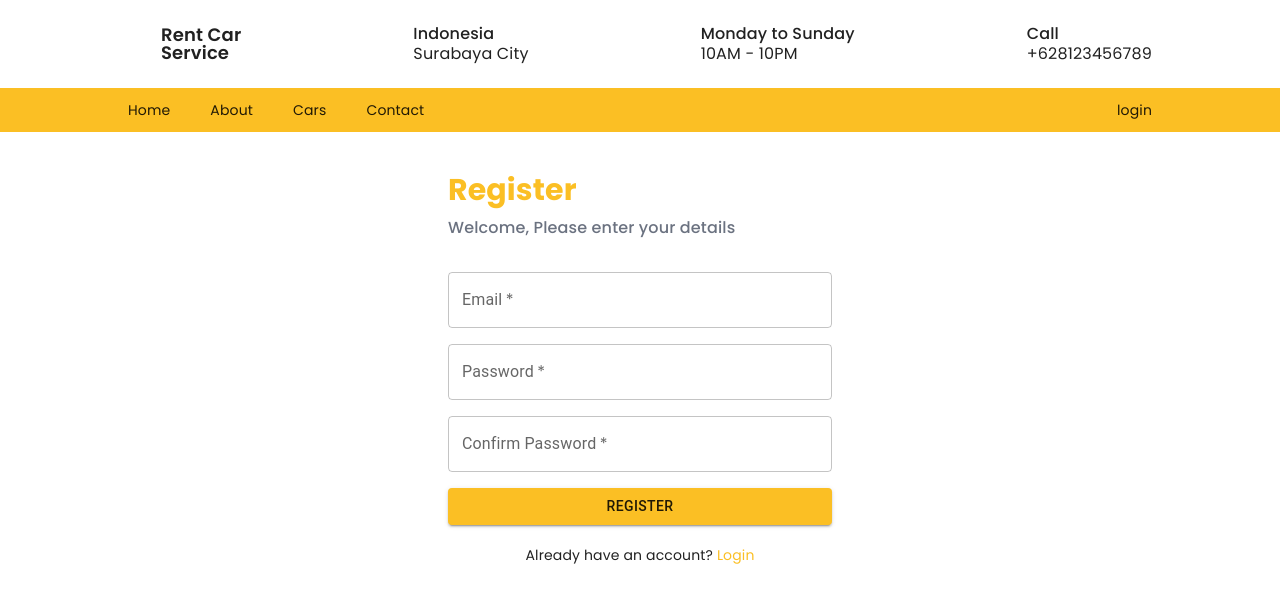
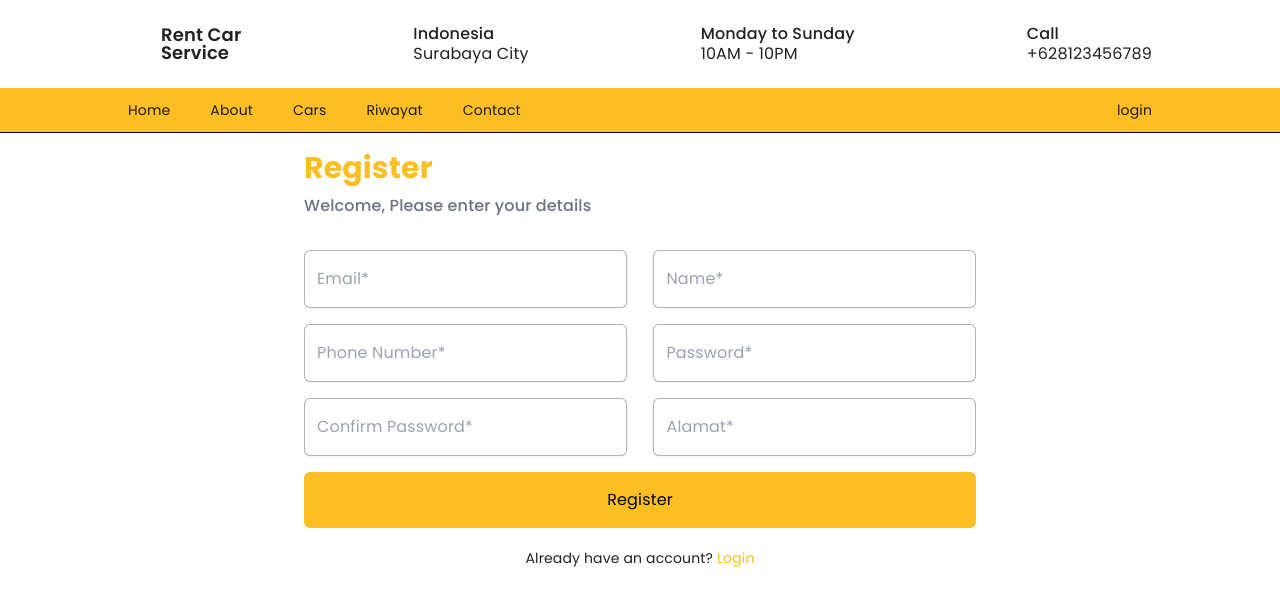
Before and after one commit to aldogerard/rent-car-uas, a React (Vite) app: page /register in a window 1280 px wide. Shown: the top 606 px of the page. Built offline with nearby package versions, Linux system fonts and the light colour scheme; some icons are missing.

Commit message:
add login & register

```diff
--- a/package.json
+++ b/package.json
@@ -13,6 +13,7 @@
     "@emotion/react": "^11.11.1",
     "@emotion/styled": "^11.11.0",
     "@mui/material": "^5.13.7",
+    "axios": "^1.4.0",
     "prettier": "^3.0.0",
     "prettier-plugin-tailwindcss": "^0.3.0",
     "react": "^18.2.0",
--- a/src/App.jsx
+++ b/src/App.jsx
@@ -9,6 +9,8 @@ import AboutPage from "./pages/AboutPage";
 import LoginPage from "./pages/LoginPage";
 import RegisterPage from "./pages/RegisterPage";
 
+import { AuthProtected } from "./utils/authProtected";
+
 const App = () => {
   return (
     <>
@@ -18,8 +20,11 @@ const App = () => {
           <Routes>
             <Route path="/" element={<HomePage />} />
             <Route path="/about" element={<AboutPage />} />
-            <Route path="/login" element={<LoginPage />} />
-            <Route path="/register" element={<RegisterPage />} />
+
+            <Route element={<AuthProtected />}>
+              <Route path="/login" element={<LoginPage />} />
+              <Route path="/register" element={<RegisterPage />} />
+            </Route>
           </Routes>
         </Router>
       </CssBaseline>
--- a/src/components/Fragments/FormLogin/index.jsx
+++ b/src/components/Fragments/FormLogin/index.jsx
@@ -1,37 +1,76 @@
+import axios from "axios";
 import React from "react";
-import { TextField, Button } from "@mui/material";
-
-import { createTheme, ThemeProvider } from "@mui/material/styles";
-import { Link } from "react-router-dom";
-
-import { FaCarRear, FaEarthAmericas, FaClock, FaUserLarge } from "react-icons/fa6";
+import { Navigate } from "react-router-dom";
 
 const index = () => {
-  const theme = createTheme({
-    palette: {
-      primary: {
-        main: "#FBBF24",
-      },
-    },
-  });
+  const [datas, setDatas] = React.useState({});
+  const [message, setMessage] = React.useState("");
+  const [status, setStatus] = React.useState("");
 
-  const handleSubmit = (e) => {
+  const handleSubmit = async (e) => {
     e.preventDefault();
+    try {
+      const post = await axios.post("https://api-rent-car.vercel.app/login", datas);
+      const response = post.data;
 
-    console.log(e.target.email.value);
-    console.log(e.target.password.value);
+      console.log(response);
+
+      if (response.status == 200) {
+        window.location.href = "/";
+      }
+
+      setMessage(response.message);
+      setStatus(response.status);
+
+      if (response.status != 200) return;
+
+      sessionStorage.setItem("auth", JSON.stringify(response.data));
+
+      // sessionStorage.setItem("id", response.data.id);
+      // sessionStorage.setItem("token", response.data.token);
+      // sessionStorage.setItem("role", response.data.role);
+      // sessionStorage.setItem("email", response.data.email);
+
+      setTimeout(() => {
+        setMessage("");
+        setStatus("");
+      }, 5000);
+
+      e.target.reset();
+    } catch (error) {
+      alert(error);
+    }
   };
 
   return (
     <>
       <form onSubmit={handleSubmit} className="flex flex-col gap-4">
-        <TextField id="email" label="Email" variant="outlined" type="email" className="w-full" required />
-        <TextField id="password" label="Password" variant="outlined" type="password" className="w-full" required />
-        <ThemeProvider theme={theme}>
-          <Button variant="contained" color="primary" type="submit">
-            Login
-          </Button>
-        </ThemeProvider>
+        <div className={` transition-all duration-500 w-full py-3 text-center text-black rounded-md ${message === "" ? "hidden" : "block"} ${status == 400 ? "bg-red-200" : "bg-green-200"} `} type="submit">
+          {message}
+        </div>
+        <input
+          type="email"
+          id="email"
+          name="email"
+          required
+          placeholder="Email*"
+          className="w-full placeholder:text-base px-3 py-4 focus:outline-none shadow-sm border border-black/30 rounded-md text-base"
+          autoComplete="off"
+          onChange={(e) => setDatas({ ...datas, email: e.target.value })}
+        />
+        <input
+          id="password"
+          name="password"
+          required
+          placeholder="Password*"
+          className="w-full placeholder:text-base px-3 py-4 focus:outline-none shadow-sm border border-black/30 rounded-md text-base"
+          autoComplete="off"
+          type="password"
+          onChange={(e) => setDatas({ ...datas, password: e.target.value })}
+        />
+        <button className="bg-primary w-full py-4 text-center text-black rounded-md transition-all duration-150 focus:bg-amber-500" type="submit">
+          Login
+        </button>
       </form>
     </>
   );
--- a/src/components/Fragments/FormRegister/index.jsx
+++ b/src/components/Fragments/FormRegister/index.jsx
@@ -1,37 +1,101 @@
 import React from "react";
-import { TextField, Button } from "@mui/material";
-
-import { createTheme, ThemeProvider } from "@mui/material/styles";
-import { Link } from "react-router-dom";
+import { TextField, Button, Hidden } from "@mui/material";
+import axios from "axios";
 
 const index = () => {
-  const theme = createTheme({
-    palette: {
-      primary: {
-        main: "#FBBF24",
-      },
-    },
-  });
+  const [datas, setDatas] = React.useState({});
+  const [message, setMessage] = React.useState("");
+  const [status, setStatus] = React.useState("");
 
-  const handleSubmit = (e) => {
+  const handleSubmit = async (e) => {
     e.preventDefault();
 
-    console.log(e.target.email.value);
-    console.log(e.target.password.value);
-    console.log(e.target.confirmPassword.value);
+    try {
+      const post = await axios.post("https://api-rent-car.vercel.app/users", datas);
+      const response = post.data;
+      setMessage(response.message);
+      setStatus(response.status);
+      setTimeout(() => {
+        setMessage("");
+        setStatus("");
+      }, 5000);
+    } catch (error) {
+      alert(error);
+    }
+    e.target.reset();
   };
 
   return (
     <>
-      <form onSubmit={handleSubmit} className="flex flex-col gap-4">
-        <TextField id="email" label="Email" variant="outlined" className="w-full" required type="email" />
-        <TextField id="password" label="Password" type="password" variant="outlined" className="w-full" required />
-        <TextField id="confirmPassword" label="Confirm Password" type="password" variant="outlined" className="w-full" required />
-        <ThemeProvider theme={theme}>
-          <Button variant="contained" color="primary" type="submit">
-            Register
-          </Button>
-        </ThemeProvider>
+      <form onSubmit={handleSubmit} className="flex flex-col flex-wrap md:flex-row gap-4 justify-between">
+        <div className={` transition-all duration-500 w-full py-3 text-center text-black rounded-md ${message === "" ? "hidden" : "block"} ${status == 400 ? "bg-red-200" : "bg-green-200"} `} type="submit">
+          {message}
+        </div>
+        <input
+          type="email"
+          id="email"
+          name="email"
+          required
+          placeholder="Email*"
+          className="w-full md:w-[48%] placeholder:text-base px-3 py-4 focus:outline-none shadow-sm border border-black/30 rounded-md text-base"
+          autoComplete="off"
+          onChange={(e) => setDatas({ ...datas, email: e.target.value })}
+        />
+        <input
+          type="text"
+          id="Name"
+          name="Name"
+          required
+          placeholder="Name*"
+          className="w-full md:w-[48%] placeholder:text-base px-3 py-4 focus:outline-none shadow-sm border border-black/30 rounded-md text-base"
+          autoComplete="off"
+          onChange={(e) => setDatas({ ...datas, nama: e.target.value })}
+        />
+        <input
+          type="text"
+          id="number"
+          name="number"
+          required
+          placeholder="Phone Number*"
+          className="w-full md:w-[48%] placeholder:text-base px-3 py-4 focus:outline-none shadow-sm border border-black/30 rounded-md text-base"
+          autoComplete="off"
+          onChange={(e) => setDatas({ ...datas, nomor: e.target.value })}
+        />
+        <input
+          type="password"
+          id="password"
+          name="password"
+          required
+          placeholder="Password*"
+          className="w-full md:w-[48%] placeholder:text-base px-3 py-4 focus:outline-none shadow-sm border border-black/30 rounded-md text-base"
+          autoComplete="off"
+          onChange={(e) => setDatas({ ...datas, password: e.target.value })}
+        />
+        <input
+          type="password"
+          id="confirmPassword"
+          name="confirmPassword"
+          required
+          placeholder="Confirm Password*"
+          className="w-full md:w-[48%] placeholder:text-base px-3 py-4 focus:outline-none shadow-sm border border-black/30 rounded-md text-base"
+          autoComplete="off"
+          onChange={(e) => setDatas({ ...datas, confirmPassword: e.target.value })}
+        />
+
+        <input
+          type="text"
+          id="alamat"
+          name="alamat"
+          required
+          maxLength={80}
+          placeholder="Alamat*"
+          className="w-full md:w-[48%] placeholder:text-base px-3 py-4 focus:outline-none shadow-sm border border-black/30 rounded-md text-base resize-none"
+          autoComplete="off"
+          onChange={(e) => setDatas({ ...datas, alamat: e.target.value })}
+        />
+        <button className="bg-primary w-full py-4 text-center text-black rounded-md" type="submit">
+          Register
+        </button>
       </form>
     </>
   );
--- a/src/components/Fragments/NavigationBar/index.jsx
+++ b/src/components/Fragments/NavigationBar/index.jsx
@@ -1,79 +1,118 @@
 import React, { useEffect } from "react";
 
-import { FaCarRear, FaEarthAmericas, FaClock, FaUserLarge, FaPhone } from "react-icons/fa6";
+import { FaCarRear, FaEarthAmericas, FaClock, FaUserLarge, FaPhone, FaBars } from "react-icons/fa6";
+import { IoMenuSharp } from "react-icons/io5";
 
 import { Link } from "react-router-dom";
 
 const index = () => {
-  const [username, setUsername] = React.useState("aldogerard@gmail.com");
+  const [datas, setDatas] = React.useState(JSON.parse(sessionStorage.getItem("auth")) || "");
+  const [isOpen, setIsOpen] = React.useState(false);
 
   useEffect(() => {
-    if (import.meta.env.VITE_REACT_APP_TOKEN === sessionStorage.getItem("token")) return setUsername(sessionStorage.getItem("username"));
-    return setUsername("");
-  }, []);
+    setDatas(JSON.parse(sessionStorage.getItem("auth")));
+    if (import.meta.env.VITE_REACT_APP_TOKEN === datas.token) return setDatas(JSON.parse(sessionStorage.getItem("auth")));
+    // if (import.meta.env.VITE_REACT_APP_TOKEN === sessionStorage.getItem("token")) return setemail(sessionStorage.getItem("email"));
+    return setDatas("");
+  }, [sessionStorage.getItem("auth")]);
+
+  const logout = () => {
+    const confirm = window.confirm("Are you sure you want to logout?");
+    if (!confirm) return;
+
+    sessionStorage.clear();
+
+    // sessionStorage.removeItem("token");
+    // sessionStorage.removeItem("id");
+    // sessionStorage.removeItem("role");
+    // sessionStorage.removeItem("email");
+
+    window.location.reload(true);
+  };
+
   return (
     <>
-      <header className="w-full bg-white z-[99999px] relative ">
-        <div className="container flex justify-between py-6">
+      <header className="w-full bg-white z-[99999px] fixed border-b border-black">
+        <div className="hidden container md:flex justify-between py-6">
           <div className="flex flex-row jc-center items-center gap-2">
             <FaCarRear size={25} />
-            <h1 className="leading-none font-semibold  text-lg">
+            <h1 className="lg:leading-none font-semibold text-sm lg:text-lg">
               Rent Car <br /> Service
             </h1>
           </div>
           <div className="flex flex-row jc-center items-center gap-2">
             <FaEarthAmericas size={25} />
             <div>
-              <h1 className="leading-tight font-medium">Indonesia</h1>
-              <h3 className="leading-tight font-normal">Surabaya City</h3>
+              <h1 className="lg:leading-tight font-medium text-sm lg:text-base">Indonesia</h1>
+              <h3 className="lg:leading-tight font-normal text-sm lg:text-base">Surabaya City</h3>
             </div>
           </div>
           <div className="flex flex-row jc-center items-center gap-2">
             <FaClock size={25} />
             <div>
-              <h1 className="leading-tight font-medium">Monday to Sunday</h1>
-              <h3 className="leading-tight font-normal">10AM - 10PM</h3>
+              <h1 className="lg:leading-tight font-medium text-sm lg:text-base">Monday to Sunday</h1>
+              <h3 className="lg:leading-tight font-normal text-sm lg:text-base">10AM - 10PM</h3>
             </div>
           </div>
           <div className="flex flex-row jc-center items-center gap-2">
             <FaPhone size={25} />
             <div>
-              <h1 className="leading-tight font-medium">Call</h1>
-              <h3 className="leading-tight font-normal">+628123456789</h3>
+              <h1 className="lg:leading-tight font-medium text-sm lg:text-base">Call</h1>
+              <h3 className="lg:leading-tight font-normal text-sm lg:text-base">+628123456789</h3>
             </div>
           </div>
         </div>
-        <nav className="bg-primary">
-          <div className="container flex flex-row justify-between">
-            <ul className="flex flex-row gap-10 py-3 text-sm">
-              <li>
+        <div className=" bg-primary">
+          <nav className=" py-4 lg:py-3 container px-4 md:px-0 z-50 flex flex-row justify-between">
+            <ul
+              className={`justify-between absolute lg:flex z-[1500px] transition-all lg:px-0 bg-primary translate-y-8 lg:translate-y-0 w-full lg:w-0 flex-col lg:relative lg:flex-row gap-10 lg:h-full h-screen py-3 lg:py-0 text-lg lg:text-sm duration-500 text-center lg:translate-x-0 lg:opacity-100 ${
+                isOpen ? "opacity-100 translate-x-[-22%]" : "opacity-0 translate-x-[-120%]"
+              }`}
+            >
+              <li className="py-6 pt-[25%] md:pt-[10%]  lg:py-0 lg:pt-0">
                 <Link to="/">Home</Link>
               </li>
-              <li>
+              <li className="py-6 lg:py-0 lg:pt-0">
                 <Link to="/about">About</Link>
               </li>
-              <li>
+              <li className="py-6 lg:py-0 lg:pt-0">
                 <Link to="/about">Cars</Link>
               </li>
-              <li>
+              <li className="py-6 lg:py-0 lg:pt-0">
+                <Link to="/about">Riwayat</Link>
+              </li>
+              <li className="py-6 lg:py-0 lg:pt-0">
                 <Link to="/about">Contact</Link>
               </li>
             </ul>
+
+            <div className="lg:hidden cursor-pointer" onClick={() => setIsOpen(!isOpen)}>
+              <IoMenuSharp size={30} />
+            </div>
+
             <div className="flex flex-row jc-center items-center gap-2">
-              {username === "" ? (
+              {datas == "" ? (
                 <Link to="/login" className="flex flex-row items-center gap-1 text-sm">
                   <FaUserLarge size={12} />
                   login
                 </Link>
               ) : (
-                <Link to="/about" className="flex flex-row items-center gap-1 text-sm">
-                  <FaUserLarge size={12} />
-                  {username}
-                </Link>
+                <div className="flex flex-row items-center gap-2 h-0">
+                  <h1 className="py-6 text-sm lg:py-0 lg:pt-0 cursor-pointer" onClick={logout}>
+                    Logout
+                  </h1>
+                  |
+                  <Link to="/about" className="flex flex-row items-center gap-1 text-sm">
+                    {/* <FaUserLarge size={12} /> */}
+                    {datas.email}
+                  </Link>
+                </div>
               )}
             </div>
-          </div>
-        </nav>
+
+            {/* <div className="container flex flex-row justify-between "></div> */}
+          </nav>
+        </div>
       </header>
     </>
   );
--- a/src/components/layouts/AuthLayout.jsx
+++ b/src/components/layouts/AuthLayout.jsx
@@ -4,7 +4,7 @@ import { Link } from "react-router-dom";
 const AuthLayout = ({ children, title }) => {
   const Navigation = () => {
     return (
-      <p className="text-sm mt-5 text-center">
+      <p className="text-sm mt-5 text-center pb-10 md:pb-0">
         {title === "login" ? "Don't have an account? " : "Already have an account? "}
         <Link to={`/${title === "login" ? "register" : "login"}`} className="text-primary">
           {title === "login" ? "Register" : "Login"}
@@ -15,8 +15,8 @@ const AuthLayout = ({ children, title }) => {
 
   return (
     <>
-      <div className="container flex mx-auto mt-10 justify-center h-[60vh] ">
-        <div className="w-full max-w-sm ">
+      <div className="container flex mx-auto justify-center px-4 md:px-0 h-[100vh] pt-[50px] md:pt-[150px] lg:pt-[130px]">
+        <div className="w-full max-w-md md:max-w-2xl pt-10 md:pt-5">
           <h1 className="text-3xl text-primary font-bold mb-2 capitalize">{title}</h1>
           <p className="font-medium text-gray-500 mb-8">Welcome, Please enter your details</p>
           {children}
--- a/src/index.css
+++ b/src/index.css
@@ -1,12 +1,12 @@
-@import url('https://fonts.googleapis.com/css2?family=Figtree:wght@300;400;500;600;700;800;900&family=Poppins:wght@100;200;300;400;500;600;700;800;900&display=swap');
+@import url("https://fonts.googleapis.com/css2?family=Figtree:wght@300;400;500;600;700;800;900&family=Poppins:wght@100;200;300;400;500;600;700;800;900&display=swap");
 @tailwind base;
 @tailwind components;
 @tailwind utilities;
 
 * {
-  @apply font-poppins
+  @apply font-poppins;
 }
 
 .container {
-  @apply max-w-5xl mx-auto
+  @apply max-w-xl md:max-w-2xl lg:max-w-5xl mx-auto;
 }
--- a/src/pages/AboutPage.jsx
+++ b/src/pages/AboutPage.jsx
@@ -3,7 +3,9 @@ import React from "react";
 const AboutPage = () => {
   return (
     <>
-      <div>AboutPage</div>
+      <main className="pt-[50px] md:pt-[150px] lg:pt-[130px] -z-50">
+        <section className="container">About Page</section>
+      </main>
     </>
   );
 };
--- a/src/pages/HomePage.jsx
+++ b/src/pages/HomePage.jsx
@@ -5,6 +5,7 @@ import { Link } from "react-router-dom";
 import { createTheme, ThemeProvider } from "@mui/material/styles";
 
 import { FaCircleCheck } from "react-icons/fa6";
+import IconButton from "@mui/material/IconButton";
 
 const HomePage = () => {
   const theme = createTheme({
@@ -16,31 +17,29 @@ const HomePage = () => {
   });
   return (
     <>
-      <section className="h-[80vh] w-full bg-cover bg-black/80 bg-center relative">
-        <img src="/images/hero.jpg" alt="hero" className="w-full h-full object-cover absolute mix-blend-overlay" />
-        <div className="container flex flex-col justify-center h-full text-white gap-6">
+      <main className="pt-[50px] md:pt-[150px] lg:pt-[130px] -z-50">
+        <section className="h-[80vh] w-full bg-[url(images/hero.jpg)] bg-center bg-cover">
+          <div className="w-full h-full bg-black/50">
+            <div className="container px-4 md:px-0 flex flex-col justify-center h-full text-white gap-6">
               <h4>For Rent $70 Per day</h4>
               <h1 className=" text-5xl font-semibold">
                 Reserved Now and Get 50% <br />
                 Off
               </h1>
-          <ThemeProvider theme={theme}>
               <Link to="/about">
-              <Button variant="contained" color="primary">
-                Reserve Now
-              </Button>
+                <div className="bg-primary w-36 py-2 text-center text-black rounded-md">Reserve Now</div>
               </Link>
-          </ThemeProvider>
+            </div>
           </div>
         </section>
-      <section className="container py-12 w-full flex items-center">
-        <div className="w-1/2">
-          <h3 className="text-2xl text-primary font-semibold">About Us</h3>
-          <h1 className="text-3xl font-bold">Welcome to Rent Car Service</h1>
+        <section className="container py-12 w-full flex flex-wrap-reverse items-center px-4 md:px-0">
+          <div className="w-full lg:w-1/2">
+            <h3 className="text-xl lg:text-2xl text-primary font-semibold">About Us</h3>
+            <h1 className="text-2xl lg:text-3xl font-bold">Welcome to Rent Car Service</h1>
             <p className="text-gray-500 font-light text-sm mt-2">
               Lorem ipsum dolor sit, amet consectetur adipisicing elit. Earum fuga cupiditate, deleniti officia consectetur laboriosam omnis tempora ad amet modi obcaecati velit reprehenderit! Enim, architecto?
             </p>
-          <div className="text-gray-500 font-light text-sm mt-4 flex flex-wrap gap-y-2 ">
+            <div className="text-gray-500 font-light text-xs lg:text-sm mt-4 flex flex-wrap gap-y-2 ">
               <div className="flex items-center gap-2 w-1/2">
                 <FaCircleCheck size={12} color="#FBBF24" />
                 <p>Lorem ipsum dolor sit amet.</p>
@@ -59,10 +58,11 @@ const HomePage = () => {
               </div>
             </div>
           </div>
-        <div className="w-1/2">
-          <img src="/images/about.png" alt="" className="w-4/5 mx-auto" />
+          <div className="w-full lg:w-1/2">
+            <img src="/images/about.png" alt="" className="w-2/3 lg:w-4/5 mx-auto" />
           </div>
         </section>
+      </main>
     </>
   );
 };
--- /dev/null
+++ b/src/utils/authProtected.jsx
@@ -0,0 +1,8 @@
+import React from "react";
+import { Navigate, Outlet } from "react-router-dom";
+
+export const AuthProtected = () => {
+  const [datas, setDatas] = React.useState(JSON.parse(sessionStorage.getItem("auth")) || "");
+
+  return datas == "" ? <Outlet /> : <Navigate to="/" />;
+};
```
Also changed, not shown: 2 other files (tests, documents, lock files or other folders). Lines whose indentation alone changed are shown as unchanged.
